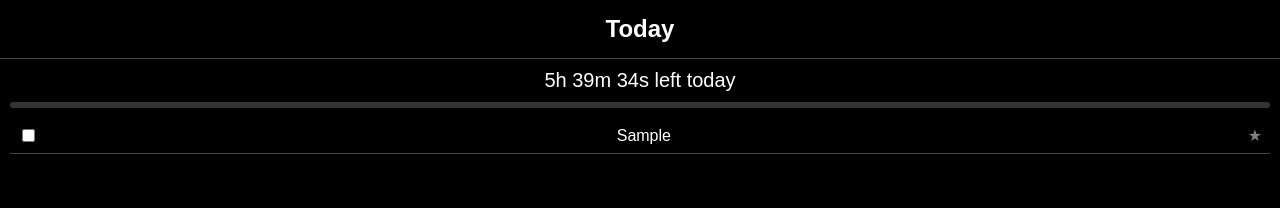
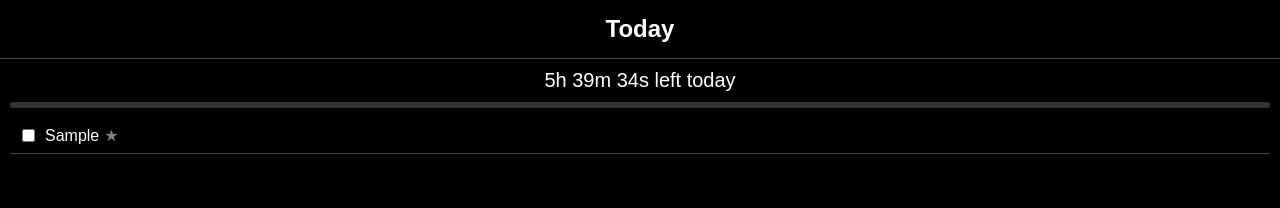
Before and after one commit to K-lynk/Today, a plain HTML site: page index.html in a window 1280 px wide. Both pictures are taken after typing "Sample" into the empty fields and a click on the button "Add". Shown: the top 208 px of the page. Drawn offline with Linux system fonts and the light colour scheme.

Commit message:
Add files via upload

```diff
--- a/index.html
+++ b/index.html
@@ -11,7 +11,7 @@
   #progress-bar-container { height:6px; background:#333; margin:0 10px 10px 10px; border-radius:3px; }
   #progress-bar { height:100%; width:0%; background:red; border-radius:3px; transition:width 0.3s; }
   #task-list { flex:1; overflow-y:auto; padding:0 10px; }
-  .task { display:flex; align-items:center; justify-content:space-between; padding:8px; border-bottom:1px solid #444; word-wrap:break-word; }
+  .task { display:flex; align-items:center; justify-content:flex-start; padding:8px; border-bottom:1px solid #444; word-wrap:break-word; }
   .task input[type=checkbox] { margin-right:10px; }
   .task .star { cursor:pointer; color:gray; margin-left:5px; }
   .task .star.active { color:red; }
@@ -75,6 +75,7 @@
     if(t.completed) div.style.textDecoration='line-through';
     const span = document.createElement('span');
     span.textContent = t.text;
+    span.style.textAlign='left';
     const star = document.createElement('span');
     star.className='star'+(t.priority?' active':'');
     star.textContent='★';
@@ -104,7 +105,6 @@
 addBtn.addEventListener('click', addTask);
 taskInput.addEventListener('keypress',e=>{if(e.key==='Enter') addTask();});
 
-// Timer countdown
 function updateTimer(){
   const now = new Date();
   const end = new Date(); end.setHours(24,0,0,0);
```
